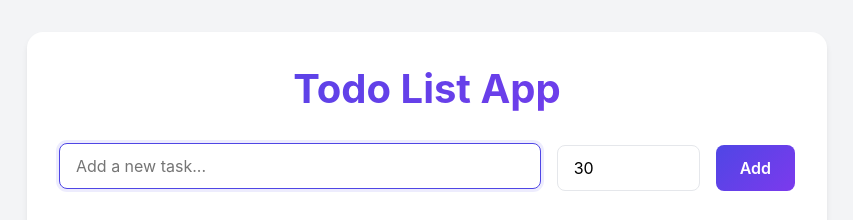
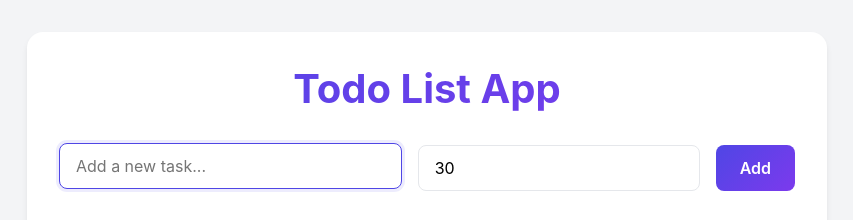
Before and after one commit to suzukiaki-09/todolistMinimalist, a plain HTML site: page index.html in a window 1280 px wide. Both pictures are taken after typing "Sample" into the empty fields and a click on the button "Add". Shown: the top 220 px of the page, without its empty margins (213-1066 px from the left). Drawn offline with Linux system fonts and the light colour scheme.

Commit message:
Add files via upload

```diff
--- a/index.html
+++ b/index.html
@@ -14,7 +14,7 @@
 
         <div class="input-container">
             <input type="text" id="taskInput" placeholder="Add a new task...">
-            <input type="number" id="taskTime" min="1" max="10080" value="30" placeholder="Time (min)">
+            <input type="text" id="taskTime" min="1" max="10080" value="30" placeholder="Time (min)">
             <button id="addTask">Add</button>
         </div>
 
--- a/srcipt.js
+++ b/srcipt.js
@@ -85,9 +85,23 @@ document.addEventListener('DOMContentLoaded', function() {
         if (e.key === 'Enter') addTask();
     });
 
+    function parseTimeInput(input) {
+        if (typeof input !== 'string') input = String(input);
+        input = input.trim();
+        if (input.includes(':')) {
+            const [h, m] = input.split(':').map(Number);
+            if (!isNaN(h) && !isNaN(m)) {
+                return h * 60 + m;
+            }
+        }
+        const n = Number(input);
+        if (!isNaN(n)) return n;
+        return 0;
+    }
+
     function addTask() {
         const title = taskInput.value.trim();
-        const duration = parseInt(taskTime.value);
+        const duration = parseTimeInput(taskTime.value);
         if (title && !isNaN(duration) && duration > 0) {
             const now = new Date();
             const dueDate = new Date(now.getTime() + duration * 60000);
@@ -104,7 +118,7 @@ document.addEventListener('DOMContentLoaded', function() {
             showGif('taskAdded');
             taskInput.value = '';
             taskInput.focus();
-            taskTime.value = 30; // reset to default value
+            taskTime.value = 30;
         }
     }
 
```
